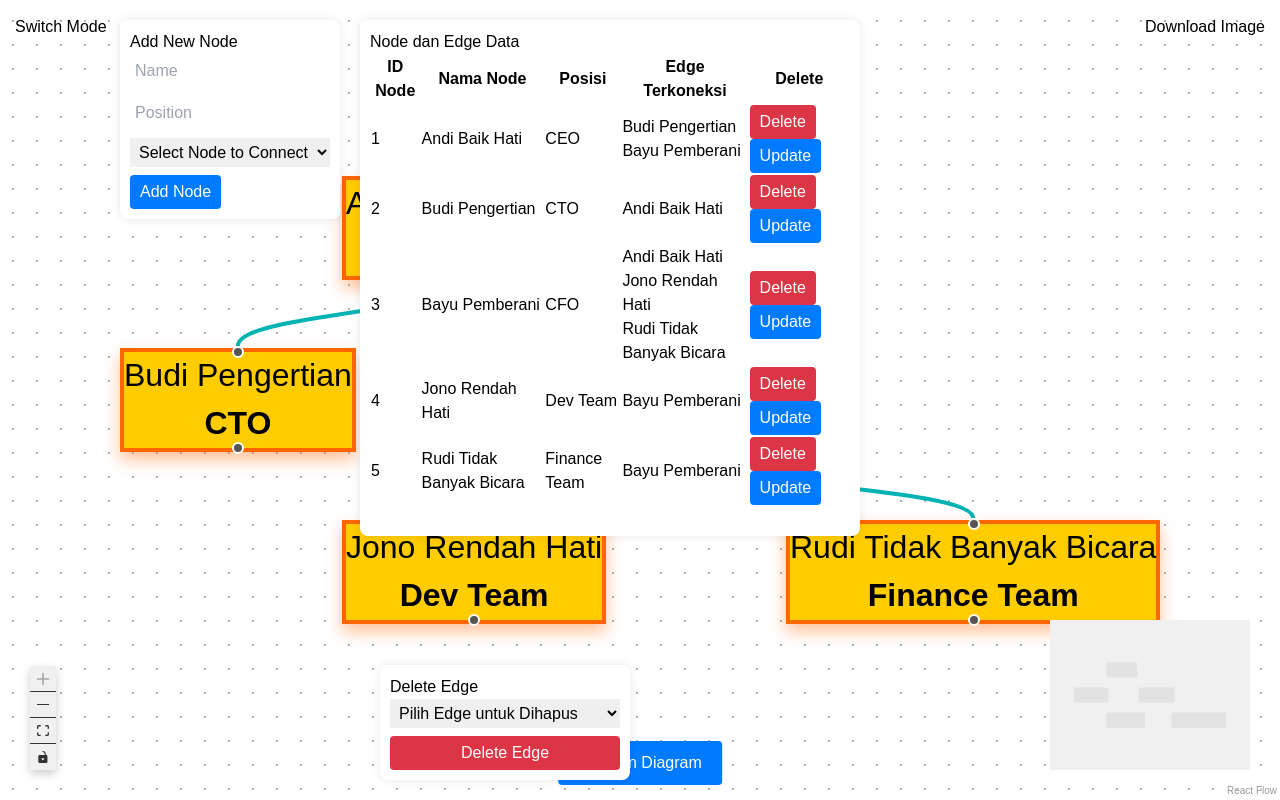
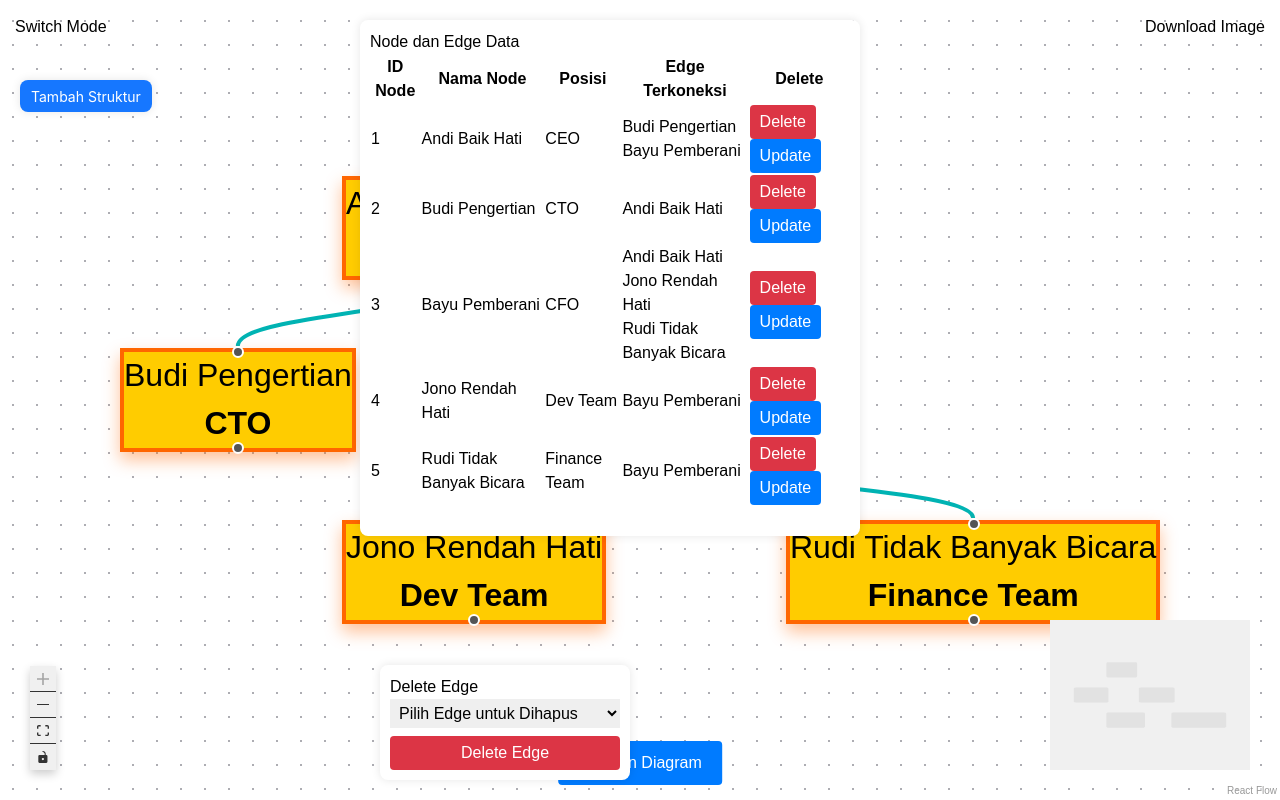
Before and after one commit to zenzalepik/sc_diagram_struktur_organisasi_reactflow_add_item_from_form_ant_design, a React (Create React App) app: page / in a window 1280 px wide. Built offline with nearby package versions, Linux system fonts and the light colour scheme.

Commit message:
Add Form Ant Design

```diff
--- a/package.json
+++ b/package.json
@@ -10,6 +10,7 @@
     "@testing-library/react": "^13.4.0",
     "@testing-library/user-event": "^13.5.0",
     "@xyflow/react": "^12.3.5",
+    "antd": "^5.22.1",
     "dagre": "^0.8.5",
     "html-to-image": "^1.11.11",
     "html2canvas": "^1.4.1",
--- a/src/App.js
+++ b/src/App.js
@@ -1,3 +1,4 @@
+//App.js
 import React, { useEffect, useCallback, useState } from "react";
 import {
   useNodesState,
--- a/src/flowchart/AddNodeForm.js
+++ b/src/flowchart/AddNodeForm.js
@@ -1,68 +1,115 @@
-// src/components/AddNodeForm.js
-import React from "react";
+import React, { useState } from "react";
+import { Form, Input, Button, Select, Modal } from "antd";
+
+const { Option } = Select;
 
 const AddNodeForm = ({ newNodeData, setNewNodeData, handleAddNode, nodes }) => {
+  const [isModalVisible, setIsModalVisible] = useState(false);
+
+  // Fungsi untuk menampilkan modal
+  const showModal = () => {
+    setIsModalVisible(true);
+  };
+
+  // Fungsi untuk menutup modal
+  const handleCancel = () => {
+    setIsModalVisible(false);
+  };
+
+  // Fungsi saat form disubmit
+  const handleSubmit = (values) => {
+    setNewNodeData(values);
+    handleAddNode();
+    setIsModalVisible(false); // Menutup modal setelah node ditambahkan
+  };
+
   return (
-    <div
+    <div>
+      <Button
+        type="primary"
+        onClick={showModal}
         style={{
           position: "absolute",
-        top: "20px",
-        left: "120px",
+          top: "80px",
+          left: "20px",
           padding: "10px",
-        backgroundColor: "white",
+          // backgroundColor: "white",
           borderRadius: "8px",
           boxShadow: "0 0 10px rgba(0, 0, 0, 0.1)",
+          // width: "300px",
         }}
       >
-      <h3>Add New Node</h3>
-      <input
-        type="text"
-        placeholder="Name"
+        Tambah Struktur
+      </Button>
+
+      <Modal
+        title="Add New Node"
+        open={isModalVisible} // Ganti 'visible' dengan 'open'
+        onCancel={handleCancel}
+        footer={null} // Agar tombol default di bawah modal tidak muncul
+      >
+        <Form
+          onFinish={handleSubmit}
+          initialValues={newNodeData}
+          layout="vertical"
+        >
+          <Form.Item
+            label="Name"
+            name="name"
+            rules={[{ required: true, message: "Please input the name!" }]}
+          >
+            <Input
               value={newNodeData.name}
               onChange={(e) =>
                 setNewNodeData({ ...newNodeData, name: e.target.value })
               }
-        style={{ marginBottom: "8px", padding: "5px", width: "200px" }}
             />
-      <br />
-      <input
-        type="text"
-        placeholder="Position"
+          </Form.Item>
+
+          <Form.Item
+            label="Position"
+            name="position"
+            rules={[{ required: true, message: "Please input the position!" }]}
+          >
+            <Input
               value={newNodeData.position}
               onChange={(e) =>
                 setNewNodeData({ ...newNodeData, position: e.target.value })
               }
-        style={{ marginBottom: "8px", padding: "5px", width: "200px" }}
             />
-      <br />
-      <select
+          </Form.Item>
+
+          <Form.Item label="Select Node to Connect" name="connectedTo">
+            <Select
               value={newNodeData.connectedTo}
-        onChange={(e) =>
-          setNewNodeData({ ...newNodeData, connectedTo: e.target.value })
+              onChange={(value) =>
+                setNewNodeData({ ...newNodeData, connectedTo: value })
               }
-        style={{ marginBottom: "8px", padding: "5px", width: "200px" }}
             >
-        <option value="">Select Node to Connect</option>
+              <Option value="">Select Node to Connect</Option>
               {nodes.map((node) => (
-          <option key={node.id} value={node.id}>
+                <Option key={node.id} value={node.id}>
                   {node.data.name} ({node.data.position})
-          </option>
+                </Option>
               ))}
-      </select>
-      <br />
-      <button
-        onClick={handleAddNode}
+            </Select>
+          </Form.Item>
+
+          <Form.Item>
+            <Button
+              type="primary"
+              htmlType="submit"
               style={{
-          padding: "5px 10px",
+                width: "100%",
                 backgroundColor: "#007bff",
                 color: "white",
-          border: "none",
-          borderRadius: "4px",
-          cursor: "pointer",
               }}
             >
               Add Node
-      </button>
+            </Button>
+          </Form.Item>
+        </Form>
+      </Modal>
     </div>
   );
 };
```
Also changed, not shown: 1 other file (tests, documents, lock files or other folders). Lines whose indentation alone changed are shown as unchanged.
